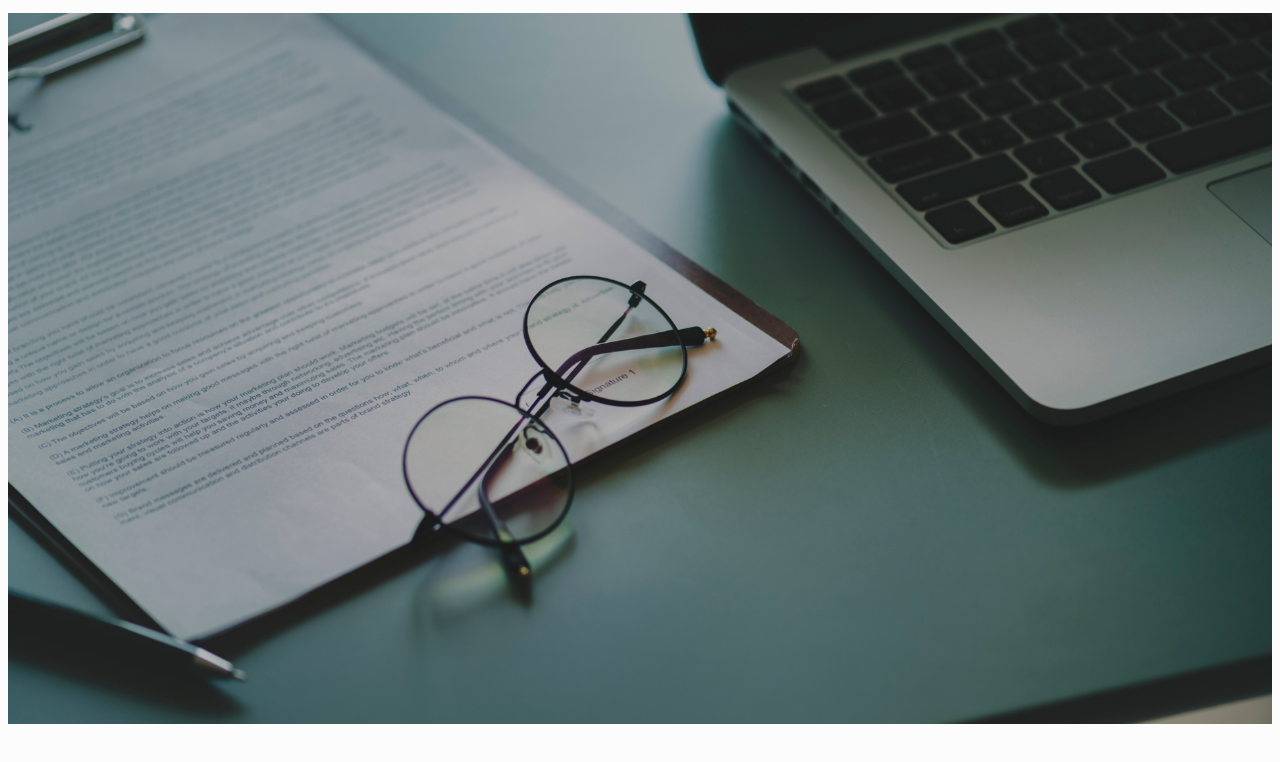
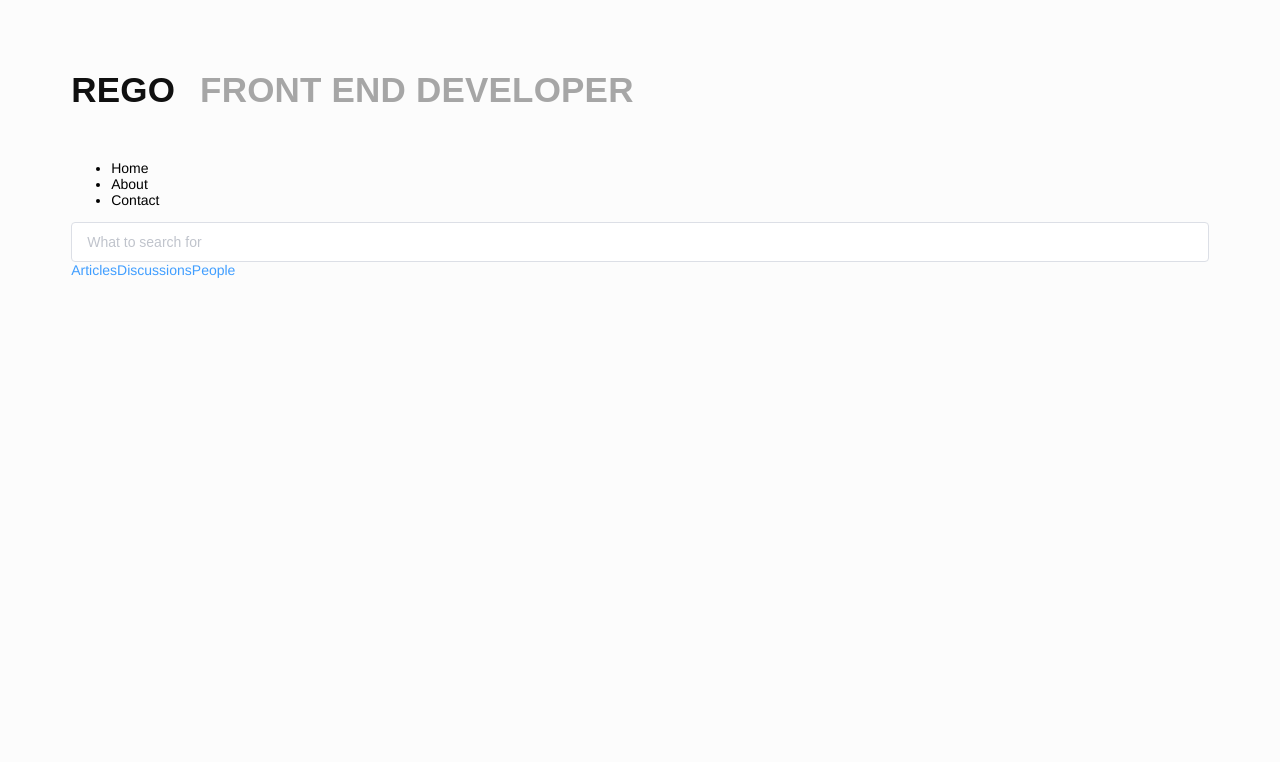
Before and after one commit to scopuliStudio/Rego_frontend, a Vue app: page / in a window 1280 px wide. Shown: the top 762 px of the page. Built offline with nearby package versions, Linux system fonts and the light colour scheme; a web font is replaced by a local one.

Commit message:
Added global css

```diff
--- a/src/App.vue
+++ b/src/App.vue
@@ -1,7 +1,7 @@
 <template>
   <div id="app">
-    <LandingPage />
-    <!-- <Main /> -->
+    <!-- <LandingPage /> -->
+    <Main />
   </div>
 </template>
 
--- a/src/components/Main.vue
+++ b/src/components/Main.vue
@@ -96,6 +96,9 @@ export default {
         console.log(that.askhn_list);
       });
     },
+    runPeople: function(){
+
+    }
 
   }
 };
--- a/src/main.js
+++ b/src/main.js
@@ -3,6 +3,7 @@ import ElementUI from 'element-ui';
 import 'element-ui/lib/theme-chalk/reset.css'
 import 'element-ui/lib/theme-chalk/index.css';
 import App from './App.vue';
+import './assets/style.css'
 
 Vue.use(ElementUI);
 
```
Also changed, not shown: src/assets/style.css (added).
